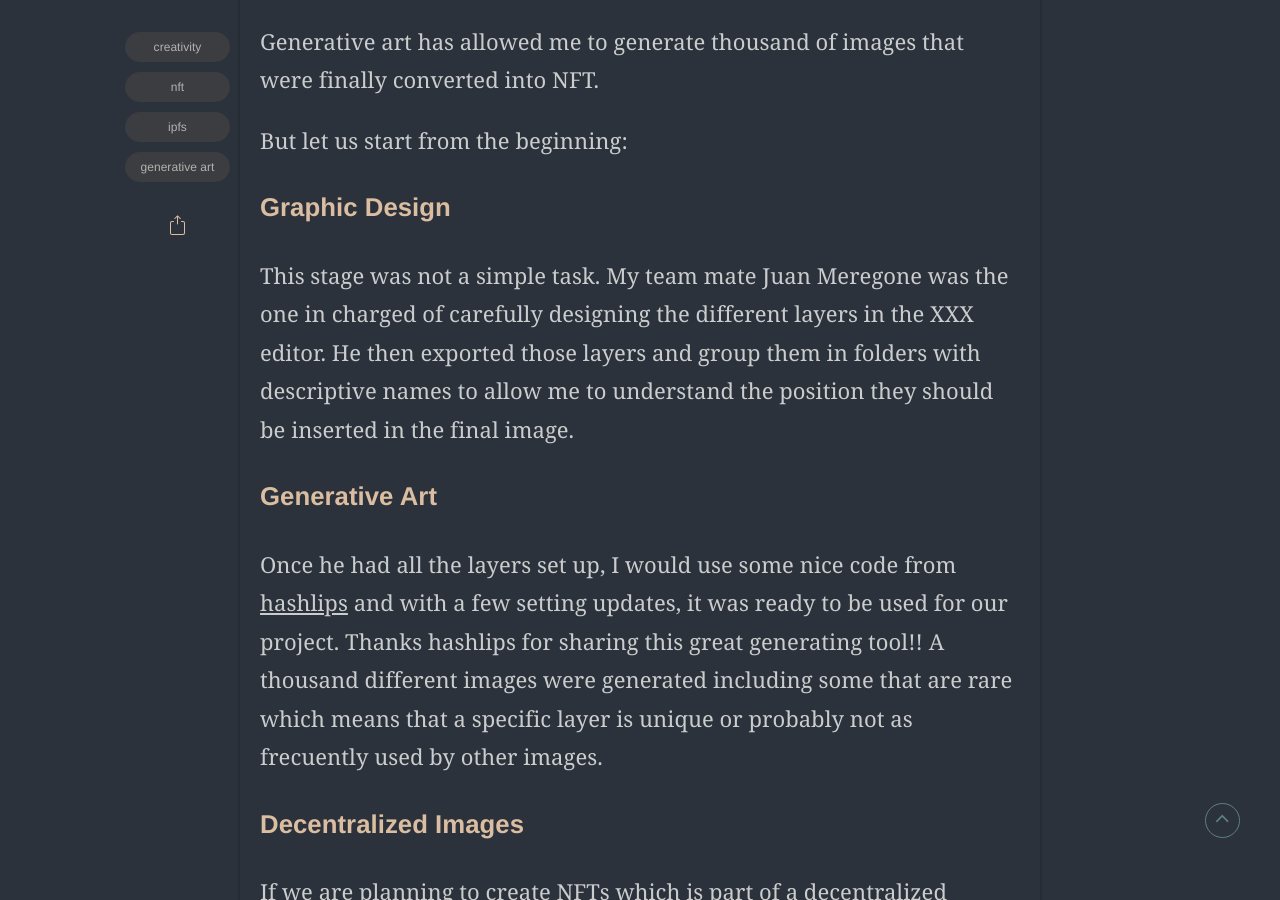
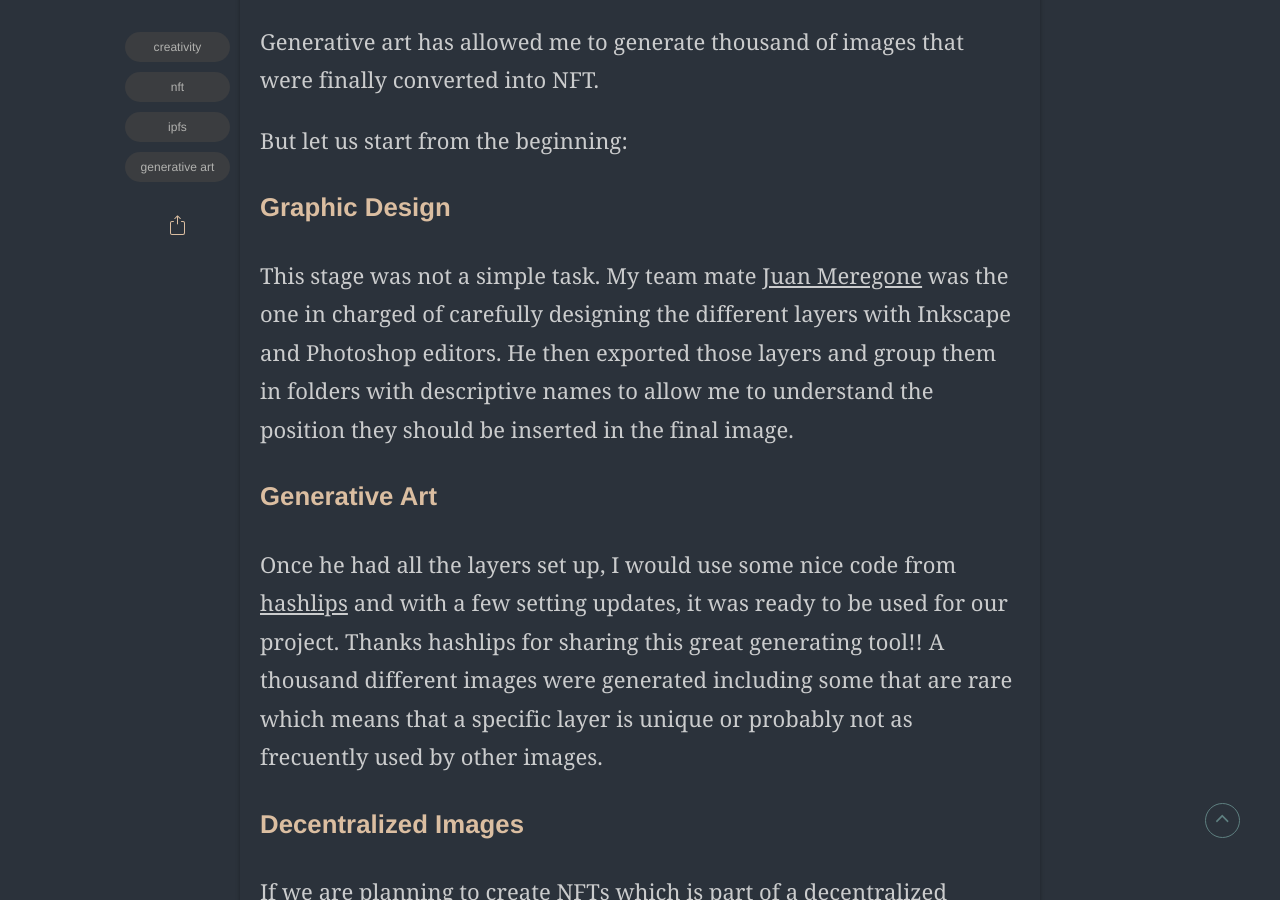
Before and after one commit to luigicallero/luigicallero.github.io, a Jekyll site: the page built from _posts/2022-04-20-NFT-Generative-Art.md, in a window 1280 px wide and 900 px high, scrolled down 1401 px. Built offline with Jekyll 4.4.1, drawn with Linux system fonts in a browser that asks for light colours; some web fonts are replaced.

Commit message:
final commit for NFT Generative Art post

```diff
--- a/_posts/2022-04-20-NFT-Generative-Art.md
+++ b/_posts/2022-04-20-NFT-Generative-Art.md
@@ -19,7 +19,7 @@ Generative art has allowed me to generate thousand of images that were finally c
 But let us start from the beginning:
 
 ### Graphic Design
-This stage was not a simple task. My team mate Juan Meregone was the one in charged of carefully designing the different layers in the XXX editor. He then exported those layers and group them in folders with descriptive names to allow me to understand the position they should be inserted in the final image.
+This stage was not a simple task. My team mate [Juan Meregone](https://www.linkedin.com/in/juanmeregone) was the one in charged of carefully designing the different layers with Inkscape and Photoshop editors. He then exported those layers and group them in folders with descriptive names to allow me to understand the position they should be inserted in the final image.
 
 ### Generative Art
 Once he had all the layers set up, I would use some nice code from [hashlips](https://github.com/HashLips/hashlips_art_engine) and with a few setting updates, it was ready to be used for our project. Thanks hashlips for sharing this great generating tool!!
```
